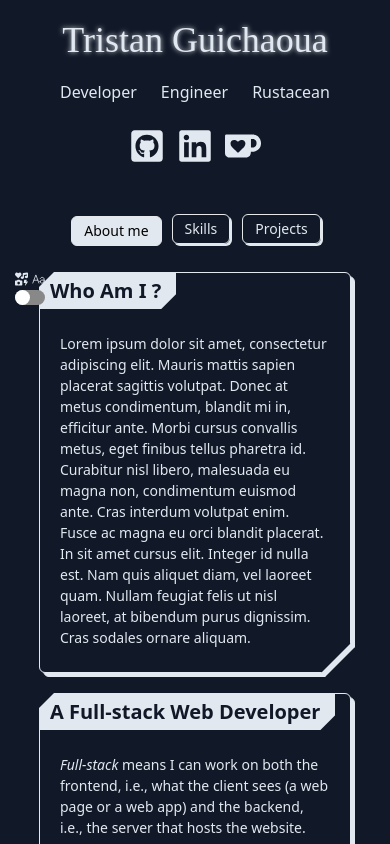
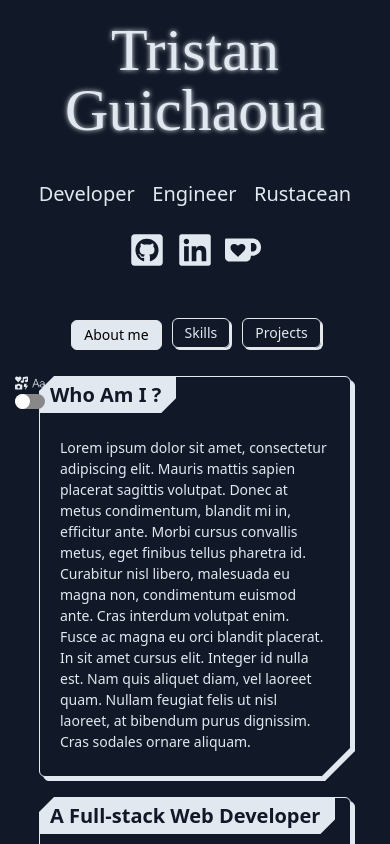
Before and after one commit to tguichaoua/tguichaoua.github.io, a React (Vite) app: page / in a window 390 px wide. Shown: the top 844 px of the page. Built offline with nearby package versions, Linux system fonts and the light colour scheme; a web font is replaced by a local one.

Commit message:
📱 make the title responsive

```diff
--- a/src/routes/root.tsx
+++ b/src/routes/root.tsx
@@ -39,13 +39,11 @@ export function Root() {
       <Confetti burst={(burst) => (burstConfetti.current = burst)} />
 
       <header role="banner" className="text-center pt-5 pb-[50px]">
-        <div className="aaa">
-          <h1 className="text-4xl sm:text-5xl lg:text-7xl text-neon font-neon">
-            Tristan Guichaoua
-          </h1>
-        </div>
+        <h1 className="text-6xl sm:text-7xl lg:text-8xl text-neon font-neon">
+          Tristan Guichaoua
+        </h1>
 
-        <div className="flex flex-row flex-wrap items-center justify-center gap-6 mx-auto mt-5 text-base sm:text-xl lg:text-3xl">
+        <div className="flex flex-row flex-wrap items-center justify-around w-[50%] max-w-[500px] min-w-[330px] mx-auto mt-10 text-xl md:text-2xl lg:text-3xl">
           <span>Developer</span>
           <span>Engineer</span>
           <span onClick={doConfetti}>Rustacean</span>
```
